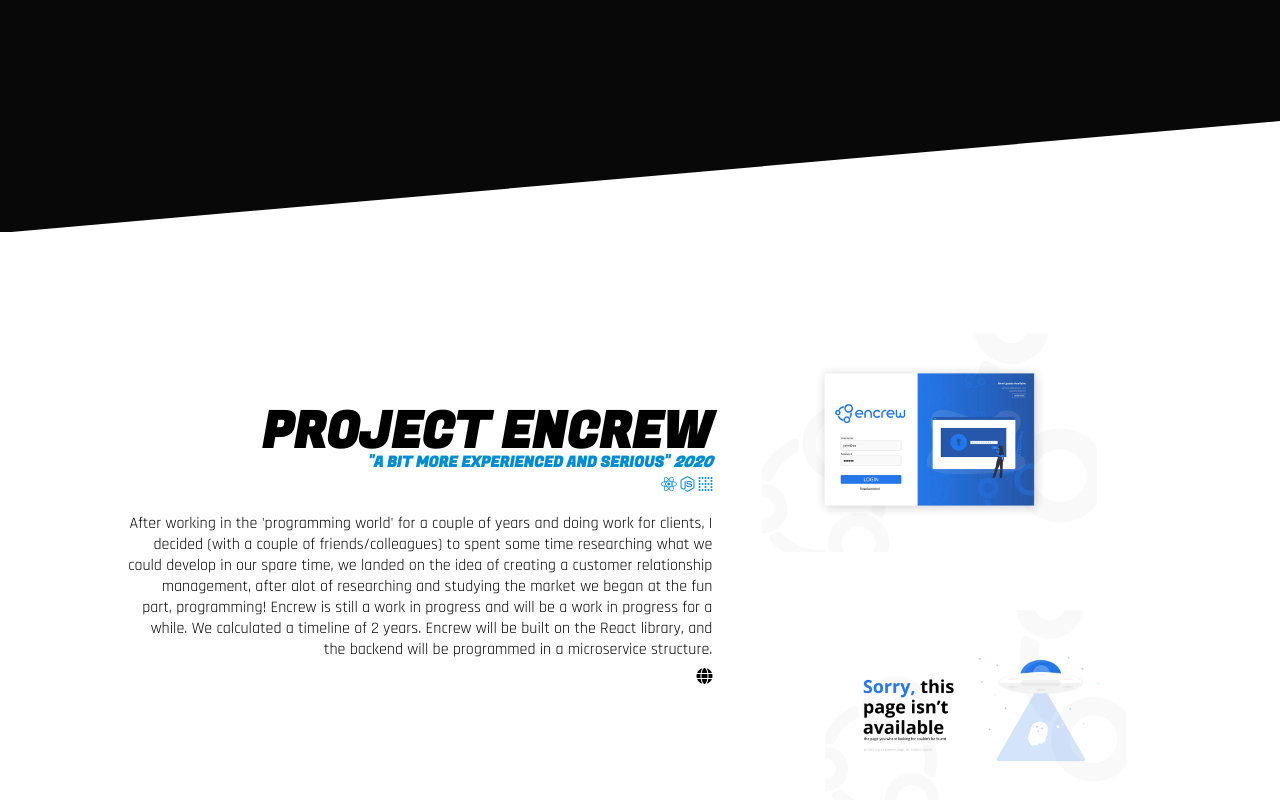
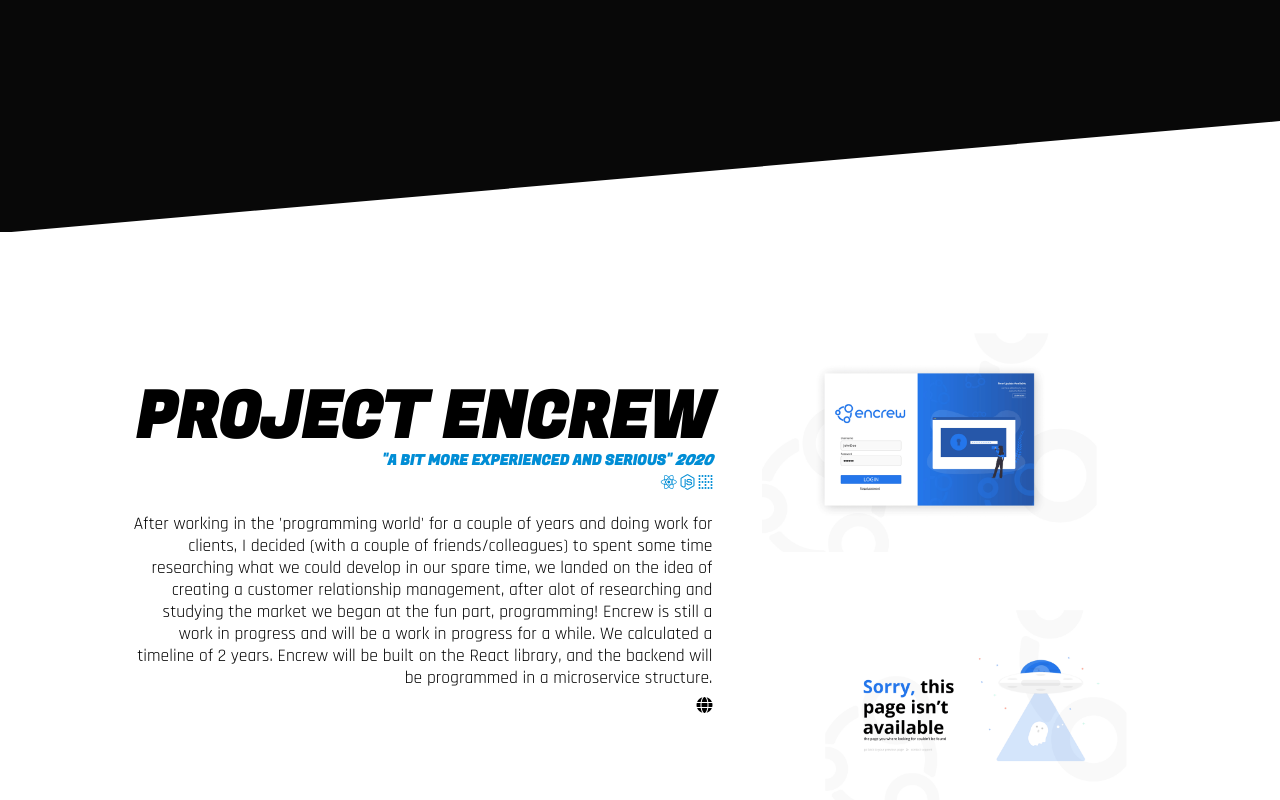
Before and after one commit to LouisVallaey/louisvallaey.github.io, a plain HTML site: page dev.html in a window 1280 px wide. Shown: the part 696-1496 px from the top of the page. Drawn offline with nearby package versions, Linux system fonts and the light colour scheme.

Commit message:
fontchange

```diff
--- a/Dev/css/style.scss
+++ b/Dev/css/style.scss
@@ -1,5 +1,11 @@
 @import url("https://fonts.googleapis.com/css?family=Open+Sans&display=swap");
 @import url("https://fonts.googleapis.com/css?family=Rajdhani&display=swap");
+
+@font-face {
+  font-family: "Bold";
+  src: url("../fonts/Aeonik-Bold.woff2");
+  font-style: normal;
+}
 
 body {
   margin: 0 auto;
@@ -74,19 +80,20 @@ body {
       .headercontent {
         opacity: 0;
         color: white;
-        font-size: 50px;
+        font-size: 4em;
         margin: 0;
-        line-height: 36px;
+        line-height: 1em;
       }
       .undertitle {
         opacity: 0;
         margin: 0;
         color: #ff4f4f;
-        font-size: 15px;
+        font-size: 0.9em;
       }
       .textcontent {
         opacity: 0;
         font-family: "Rajdhani", sans-serif;
+        font-size: 1.1em;
         color: white;
         margin-bottom: 5px;
       }
@@ -133,19 +140,20 @@ body {
       .headercontent {
         opacity: 0;
         color: black;
-        font-size: 50px;
+        font-size: 4em;
         margin: 0;
-        line-height: 36px;
+        line-height: 1em;
       }
       .undertitle {
         opacity: 0;
         margin: 0;
         color: #008dd5;
-        font-size: 15px;
+        font-size: 0.9em;
       }
       .textcontent {
         opacity: 0;
         font-family: "Rajdhani", sans-serif;
+        font-size: 1.1em;
         color: black;
         margin-bottom: 5px;
       }
```
Also changed, not shown: Dev/css/style.css, Dev/fonts/Aeonik-Bold.woff2 (added), 2 other files.
